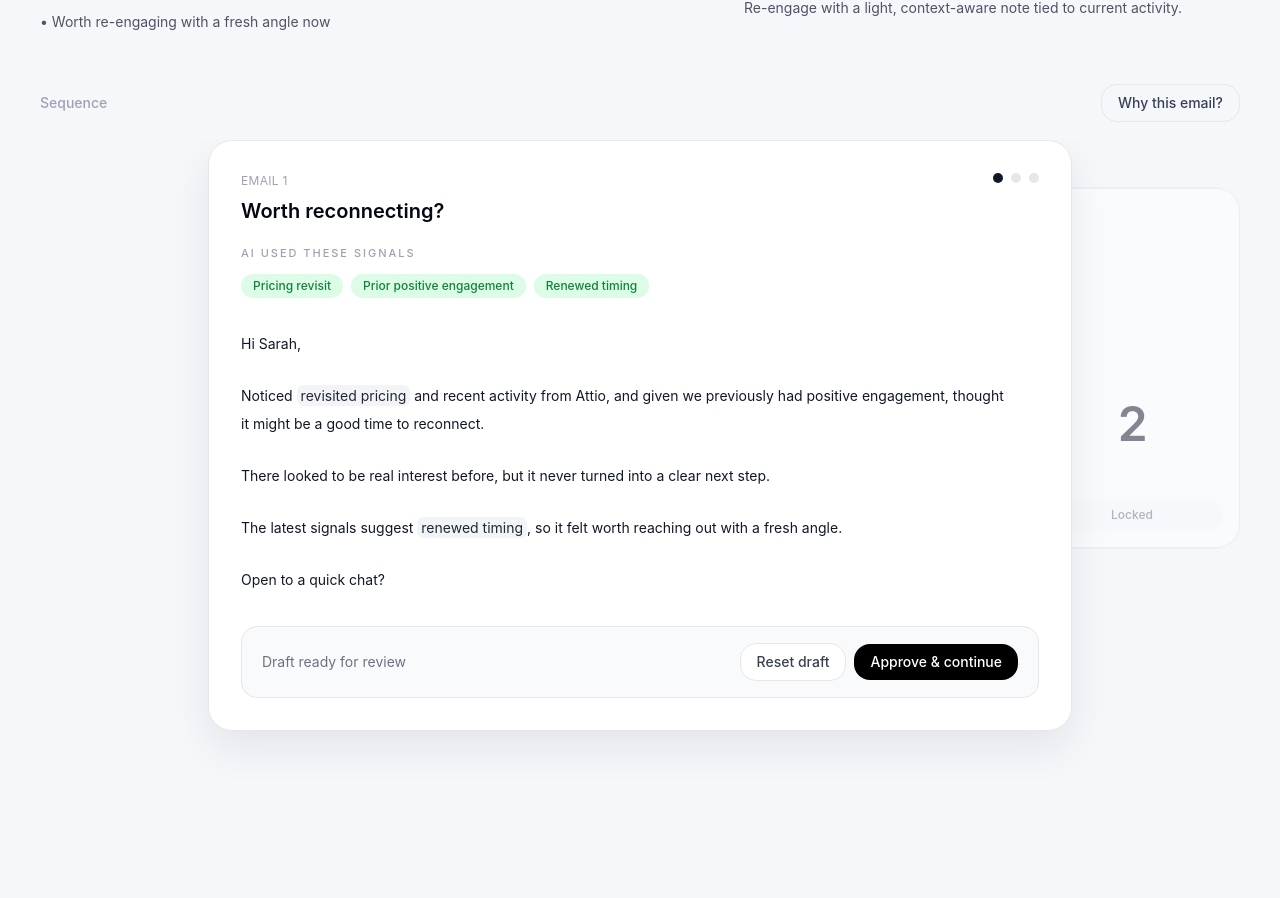
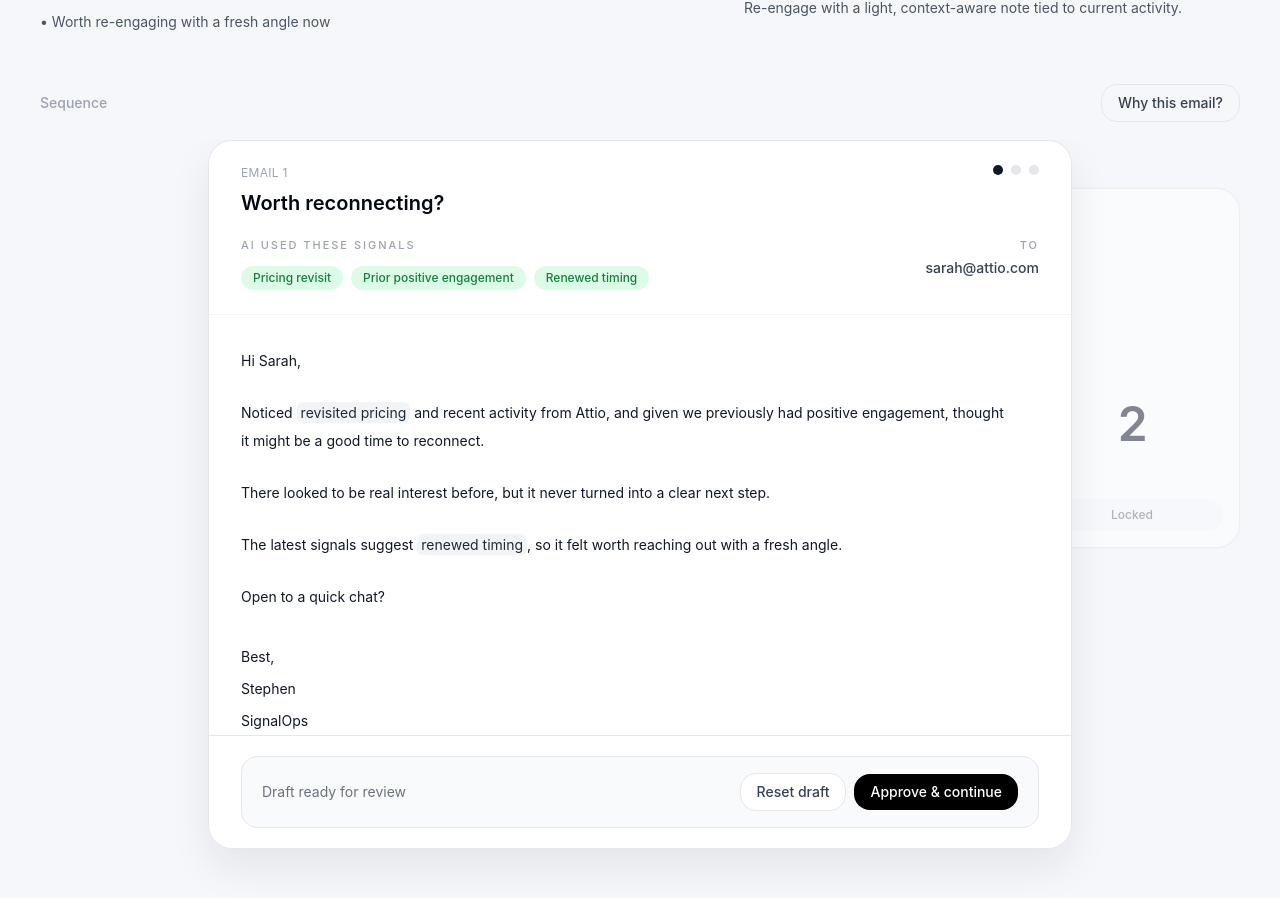
Before and after one commit to powerstephen/SignalOps, a Next.js app: page /contact/1 in a window 1280 px wide. Shown: the part 456-1354 px from the top of the page. Before the commit the page ends 1268 px from the top, so only its background shows below. Built offline with nearby package versions, Linux system fonts and the light colour scheme.

Commit message:
Update page.tsx

```diff
--- a/app/contact/[id]/page.tsx
+++ b/app/contact/[id]/page.tsx
@@ -101,6 +101,7 @@ type EmailStep = {
   subject: string;
   intro: string;
   paragraphs: string[];
+  signature: string[];
   signals: EmailSignal[];
 };
 
@@ -108,6 +109,7 @@ type EmailDraft = {
   subject: string;
   intro: string;
   paragraphs: string[];
+  signature: string[];
 };
 
 type DraftMode = "default" | "shorter" | "warmer" | "direct" | "stronger-cta";
@@ -164,9 +166,11 @@ function renderParagraph(
 function buildEmailSteps(
   firstName: string,
   company: string,
-  whyNow: string,
-  interactionSummary: string
+  _whyNow: string,
+  _interactionSummary: string
 ): EmailStep[] {
+  const signature = ["Best,", "Stephen", "SignalOps"];
+
   return [
     {
       id: 1,
@@ -179,6 +183,7 @@ function buildEmailSteps(
         `The latest signals suggest renewed timing, so it felt worth reaching out with a fresh angle.`,
         `Open to a quick chat?`,
       ],
+      signature,
       signals: [
         {
           id: "pricing",
@@ -207,6 +212,7 @@ function buildEmailSteps(
         `Usually when we see signals like renewed activity from ${company}, it means the timing may be better now than when we first spoke.`,
         `Happy to share a few ideas if useful.`,
       ],
+      signature,
       signals: [
         {
           id: "renewed-activity",
@@ -230,6 +236,7 @@ function buildEmailSteps(
         `Given the renewed activity we are seeing from ${company}, I thought it was worth one final follow up in case this is back on the agenda.`,
         `If not relevant, no problem at all.`,
       ],
+      signature,
       signals: [
         {
           id: "final-renewed",
@@ -269,7 +276,7 @@ function getReasoning(
     ],
     personalization:
       interactionSummary ||
-      `The draft references prior engagement and current activity to make the message feel timely and specific.`,
+      "The draft references prior engagement and current activity to make the message feel timely and specific.",
   };
 
   if (emailId === 1) {
@@ -306,11 +313,14 @@ function buildDraftForMode(
   firstName: string,
   company: string
 ): EmailDraft {
+  const baseSignature = email.signature;
+
   if (mode === "default") {
     return {
       subject: email.subject,
       intro: email.intro,
       paragraphs: email.paragraphs,
+      signature: baseSignature,
     };
   }
 
@@ -324,6 +334,7 @@ function buildDraftForMode(
           `Given the earlier interest, felt it was worth reaching out again.`,
           `Open to a quick chat?`,
         ],
+        signature: baseSignature,
       };
     }
 
@@ -337,6 +348,7 @@ function buildDraftForMode(
           `Happy to pick things back up if useful.`,
           `Would a quick chat next week suit?`,
         ],
+        signature: baseSignature,
       };
     }
 
@@ -350,6 +362,7 @@ function buildDraftForMode(
           `The current signals suggest better timing now.`,
           `Are you open to a quick conversation this week?`,
         ],
+        signature: baseSignature,
       };
     }
 
@@ -363,6 +376,7 @@ function buildDraftForMode(
           `The latest signals suggest this may be back on the agenda.`,
           `Would Tuesday or Wednesday suit for a 15 minute call?`,
         ],
+        signature: baseSignature,
       };
     }
   }
@@ -377,6 +391,7 @@ function buildDraftForMode(
           `The latest signals from ${company} suggest the timing may be better now.`,
           `Happy to share a few ideas if helpful.`,
         ],
+        signature: baseSignature,
       };
     }
 
@@ -389,6 +404,7 @@ function buildDraftForMode(
           `We often see this kind of renewed activity from ${company} when priorities are shifting and timing improves.`,
           `Happy to share a few thoughts if that would be useful.`,
         ],
+        signature: baseSignature,
       };
     }
 
@@ -401,6 +417,7 @@ function buildDraftForMode(
           `We are seeing renewed activity from ${company}, which usually points to better timing.`,
           `Is it worth reopening the conversation?`,
         ],
+        signature: baseSignature,
       };
     }
 
@@ -413,6 +430,7 @@ function buildDraftForMode(
           `Usually when we see signals like this from ${company}, it means the timing may be better now than when we first spoke.`,
           `Would it make sense to lock 15 minutes next week?`,
         ],
+        signature: baseSignature,
       };
     }
   }
@@ -427,6 +445,7 @@ function buildDraftForMode(
           `We are seeing renewed activity from ${company}, so I wanted to check if this is back on the agenda.`,
           `If not, no problem at all.`,
         ],
+        signature: baseSignature,
       };
     }
 
@@ -439,6 +458,7 @@ function buildDraftForMode(
           `I noticed renewed activity from ${company} and thought it was worth one final follow up in case this has become more relevant again.`,
           `If the timing is not right, no problem at all.`,
         ],
+        signature: baseSignature,
       };
     }
 
@@ -451,6 +471,7 @@ function buildDraftForMode(
           `The current signals suggest this may be back on the agenda at ${company}.`,
           `Should I close this out, or is it worth a quick conversation?`,
         ],
+        signature: baseSignature,
       };
     }
 
@@ -463,6 +484,7 @@ function buildDraftForMode(
           `Given the renewed activity we are seeing from ${company}, I thought it was worth one final follow up in case this is back on the agenda.`,
           `If useful, I can hold 15 minutes on Thursday or Friday.`,
         ],
+        signature: baseSignature,
       };
     }
   }
@@ -471,6 +493,7 @@ function buildDraftForMode(
     subject: email.subject,
     intro: email.intro,
     paragraphs: email.paragraphs,
+    signature: baseSignature,
   };
 }
 
@@ -482,6 +505,10 @@ function getModeLabel(mode: DraftMode) {
   return "Original";
 }
 
+function buildEmailAddress(firstName: string, company: string) {
+  return `${firstName.toLowerCase()}@${company.toLowerCase().replace(/\s+/g, "")}.com`;
+}
+
 export default function ContactPage({ params }: Props) {
   const lead = recoverLeads.find((l) => l.id === params.id);
 
@@ -490,6 +517,7 @@ export default function ContactPage({ params }: Props) {
   }
 
   const firstName = lead.name.split(" ")[0];
+  const emailAddress = buildEmailAddress(firstName, lead.company);
 
   const emails = useMemo(
     () =>
@@ -784,7 +812,7 @@ export default function ContactPage({ params }: Props) {
             </div>
           </div>
 
-          <div className="relative min-h-[640px] overflow-hidden">
+          <div className="relative min-h-[760px] overflow-hidden">
             {prevEmail ? (
               <button
                 type="button"
@@ -801,8 +829,9 @@ export default function ContactPage({ params }: Props) {
               </button>
             ) : null}
 
-            <div className="absolute left-1/2 top-0 z-10 w-[72%] -translate-x-1/2 rounded-3xl border border-gray-200 bg-white px-8 py-8 shadow-[0_18px_40px_rgba(17,24,39,0.08)]">
-              <div className="flex items-start justify-between gap-4">
+            <div className="absolute left-1/2 top-0 z-10 w-[72%] -translate-x-1/2 rounded-3xl border border-gray-200 bg-white shadow-[0_18px_40px_rgba(17,24,39,0.08)]">
+              <div className="border-b border-gray-100 px-8 py-6">
+                <div className="flex items-start justify-between gap-6">
                   <div>
                     <div className="flex items-center gap-3">
                       <div className="text-xs uppercase tracking-wide text-gray-400">
@@ -845,7 +874,8 @@ export default function ContactPage({ params }: Props) {
                   </div>
                 </div>
 
-              <div className="mt-5">
+                <div className="mt-5 flex items-start justify-between gap-6">
+                  <div>
                     <div className="mb-3 text-[11px] font-medium uppercase tracking-[0.18em] text-gray-400">
                       AI used these signals
                     </div>
@@ -862,7 +892,19 @@ export default function ContactPage({ params }: Props) {
                     </div>
                   </div>
 
-              <div className="mt-8 max-w-3xl text-sm leading-7 text-gray-900">
+                  <div className="min-w-0 text-right">
+                    <div className="text-[11px] font-medium uppercase tracking-[0.18em] text-gray-400">
+                      To
+                    </div>
+                    <div className="mt-1 text-sm font-medium text-gray-700">
+                      {emailAddress}
+                    </div>
+                  </div>
+                </div>
+              </div>
+
+              <div className="h-[420px] overflow-y-auto px-8 py-8">
+                <div className="max-w-3xl text-sm leading-7 text-gray-900">
                   <p className="whitespace-pre-wrap">{activeDraft.intro}</p>
 
                   {activeDraft.paragraphs.map((paragraph, index) => (
@@ -874,9 +916,19 @@ export default function ContactPage({ params }: Props) {
                       )}
                     </p>
                   ))}
+
+                  <div className="mt-8 space-y-1 text-sm leading-7 text-gray-900">
+                    {activeDraft.signature.map((line) => (
+                      <div key={line}>{line}</div>
+                    ))}
                   </div>
 
-              <div className="mt-8 flex items-center justify-between rounded-2xl border border-gray-200 bg-gray-50 px-5 py-4">
+                  <div className="h-6" />
+                </div>
+              </div>
+
+              <div className="sticky bottom-0 rounded-b-3xl border-t border-gray-200 bg-white/95 px-8 py-5 backdrop-blur">
+                <div className="flex items-center justify-between rounded-2xl border border-gray-200 bg-gray-50 px-5 py-4">
                   <div className="text-sm text-gray-500">
                     {draftMode !== "default"
                       ? "AI updated draft ready for review"
@@ -900,6 +952,7 @@ export default function ContactPage({ params }: Props) {
                         ? "Approve & continue"
                         : "Approved"}
                     </button>
+                  </div>
                 </div>
               </div>
             </div>
```
Lines whose indentation alone changed are shown as unchanged.
